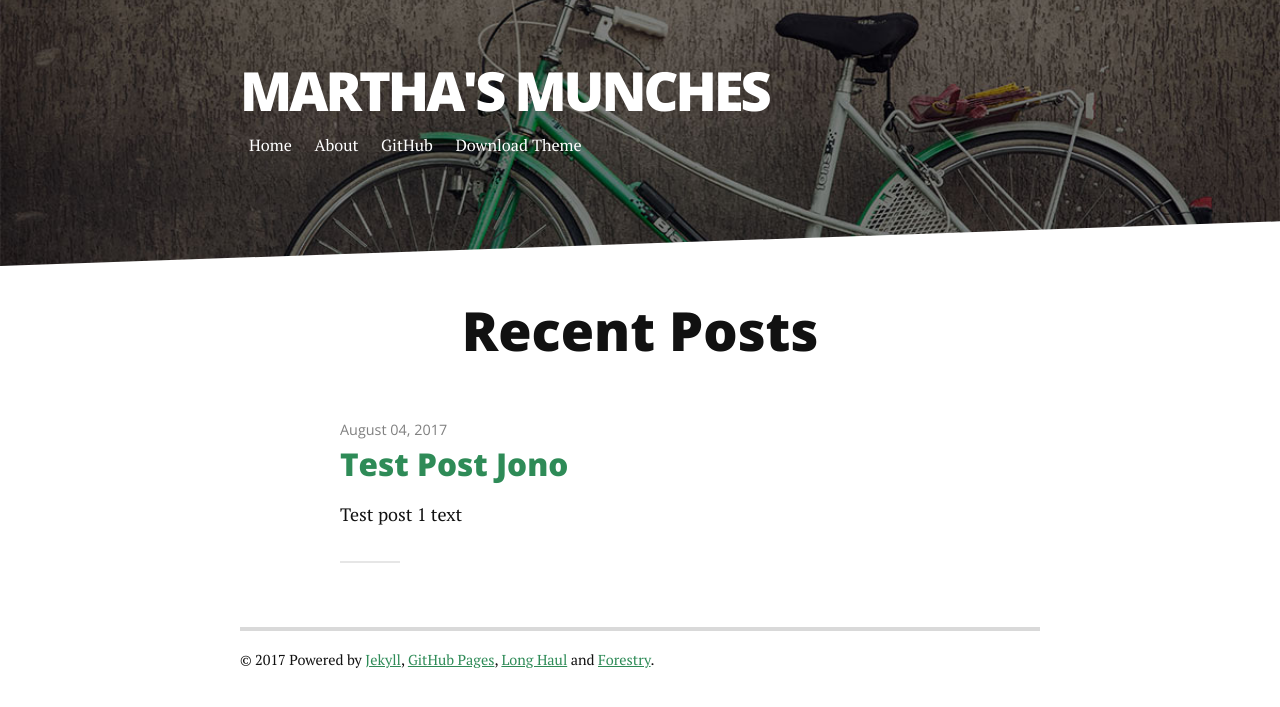
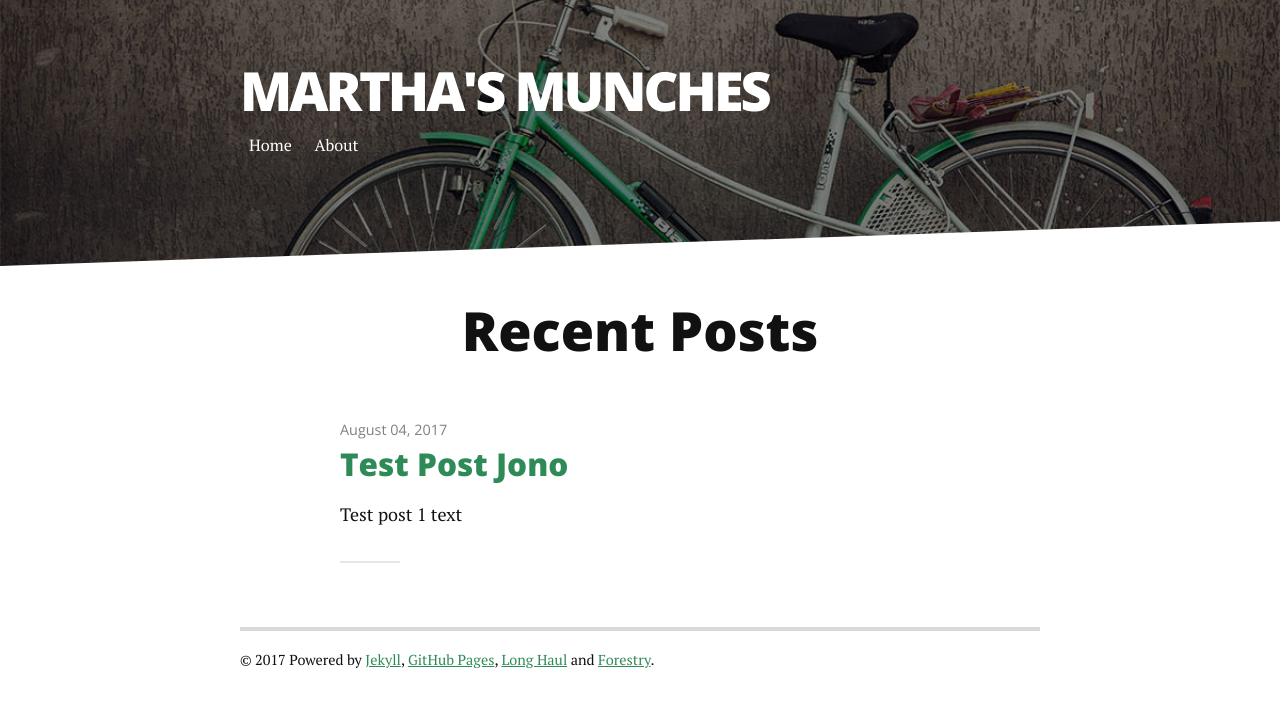
Before and after one commit to marthasmunches/marthasmunches.github.io, a Jekyll site: the page built from index.html, in a window 1280 px wide. Shown: the top 707 px of the page. Built offline with Jekyll 4.4.1, drawn with Linux system fonts in a browser that asks for light colours; nearby versions of some CDN libraries; the list of posts is cut into pages by our own code.

Commit message:
Getting sleepy...

```diff
--- a/_includes/head.html
+++ b/_includes/head.html
@@ -9,7 +9,7 @@
     <link rel="icon" type="image/x-icon" href="{{ "/assets/img/favicon.ico" | prepend: site.url }}" />
 
     <!-- Come and get me RSS readers -->
-    <link rel="alternate" type="/application/rss+xml" title="{{ site.title }}" href="{{ "feed.xml" | prepend: site.url }}" />
+    <link rel="alternate" type="application/rss+xml" title="{{ site.title }}" href="{{ "/feed.xml" | prepend: site.url }}" />
 
     <!-- Stylesheet -->
     <link rel="stylesheet" href="{{ "/assets/css/style.css" | prepend: site.url }}">
--- a/_includes/header.html
+++ b/_includes/header.html
@@ -1,6 +1,6 @@
  <div class="header">
      <div class="container">
-         <h1 class="logo"><a href="{{ site.baseurl }}/">{{ site.title }}</a></h1>
+         <h1 class="logo"><a href="{{ site.url }}/">{{ site.title }}</a></h1>
          <nav class="nav-collapse">
              <ul class="noList">
                  {% for link in site.navigation %}{% assign current = nil %}{% if page.url contains link.url %}{% assign current = 'current' %}{% endif %}
@@ -8,8 +8,6 @@
                      <a href="{{ link.url | prepend: site.baseurl }}">{{ link.title }}</a>
                  </li>
                  {% endfor %}
-                 <li> <a href="https://github.com/brianmaierjr/long-haul" target="_blank">GitHub</a></li>
-                 <li><a href="https://github.com/brianmaierjr/long-haul/archive/master.zip">Download Theme</a></li>
              </ul>
          </nav>
      </div>
```
